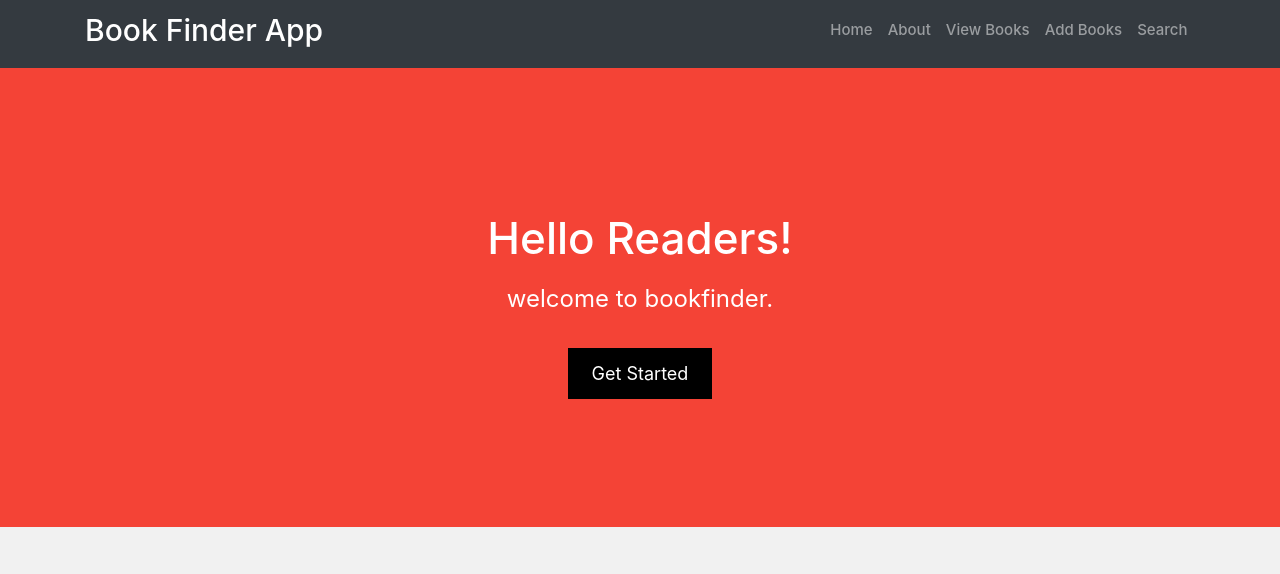
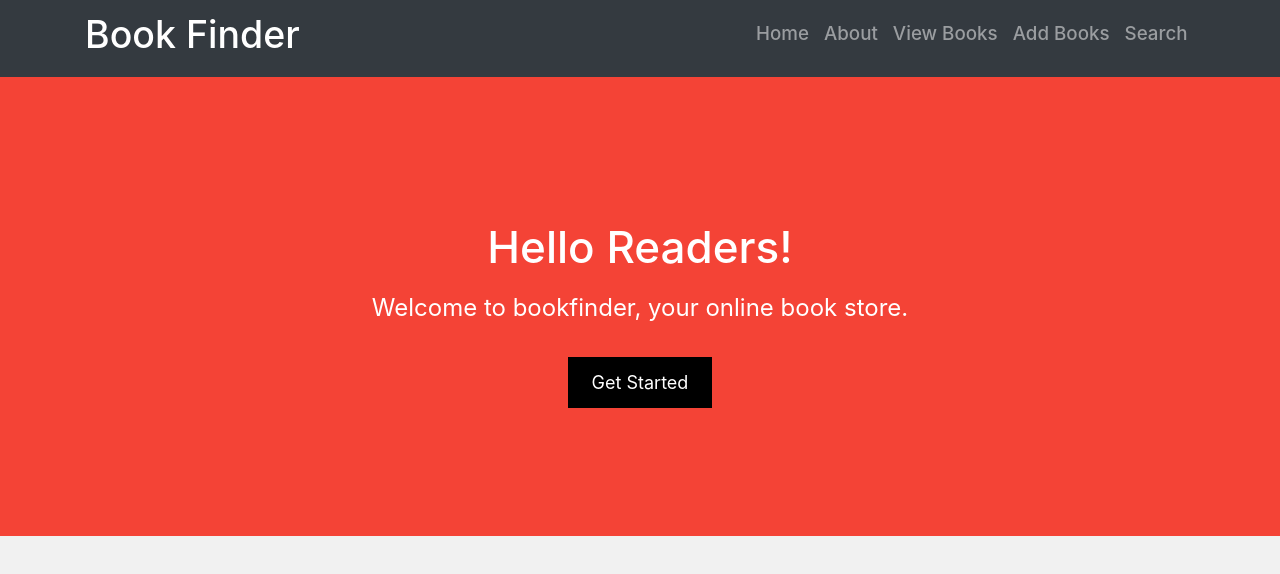
Before and after one commit to imshawan/bookFinder-dps, a React (Create React App) app in the folder frontend/: page / in a window 1280 px wide. Shown: the top 574 px of the page. Built offline with nearby package versions, Linux system fonts and the light colour scheme.

Commit message:
Changed some labels and style

```diff
--- a/frontend/src/App.css
+++ b/frontend/src/App.css
@@ -35,10 +35,11 @@ body{
   background: linear-gradient(to right, rgba(52, 58, 64, 0.8), #b1b1b1);
   margin: 0px auto;
   border: 2px solid #343a40;
+  transition: .3s;
 }
 
 .card-view:hover {
-  box-shadow: rgba(0, 0, 0, 0.2) 2px 15px 15px;
+  box-shadow: rgba(63, 46, 46, 0.2) 12px 15px 15px;
 }
 
 .main-content{
--- a/frontend/src/App.js
+++ b/frontend/src/App.js
@@ -29,24 +29,24 @@ class App extends Component {
       <Router>
         <Navbar dark color="dark" expand="md">
           <div className="container">
-            <NavbarBrand href="/"><h2>Book Finder App</h2></NavbarBrand>
+            <NavbarBrand href="/"><h1>Book Finder</h1></NavbarBrand>
             <NavbarToggler onClick={this.toggle} />
             <Collapse isOpen={this.state.isOpen} navbar>
               <Nav className="ml-auto" navbar>
                 <NavItem>
-                    <NavLink href="/"><h6>Home</h6></NavLink>
+                    <NavLink href="/"><h5>Home</h5></NavLink>
                 </NavItem>
                 <NavItem>
-                    <NavLink href="/about"><h6>About</h6></NavLink>
+                    <NavLink href="/about"><h5>About</h5></NavLink>
                 </NavItem>
                 <NavItem>
-                    <NavLink href="/books"><h6>View Books</h6></NavLink>
+                    <NavLink href="/books"><h5>View Books</h5></NavLink>
                 </NavItem>
                 <NavItem>
-                    <NavLink href="/addBooks"><h6>Add Books</h6></NavLink>
+                    <NavLink href="/addBooks"><h5>Add Books</h5></NavLink>
                 </NavItem>
                 <NavItem>
-                    <NavLink href="/search"><h6>Search</h6></NavLink>
+                    <NavLink href="/search"><h5>Search</h5></NavLink>
                 </NavItem>
               </Nav>
             </Collapse>
--- a/frontend/src/components/bookComponent.js
+++ b/frontend/src/components/bookComponent.js
@@ -20,7 +20,7 @@ const Books = () => {
     return(
         <div>
             <header className="w3-container w3-red w3-center" style={{padding:'40px 16px'}}>
-                <h2 className="w3-margin w3-jumbo">View all books.</h2>
+                <h2 className="w3-margin w3-jumbo">Viewing all books.</h2>
             </header>
             <div className="container mt-5">
                 <div className="row">
--- a/frontend/src/components/homeComponent.js
+++ b/frontend/src/components/homeComponent.js
@@ -6,7 +6,7 @@ const Homepage = () => {
         <div className="mt-20" style={{margin: '0px auto'}}>
             <header className="w3-container w3-red w3-center" style={{padding:'128px 16px'}}>
             <h1 className="w3-margin w3-jumbo">Hello Readers!</h1>
-            <p className="w3-xlarge">welcome to bookfinder.</p>
+            <p className="w3-xlarge">Welcome to bookfinder, your online book store.</p>
             <a href="/about">
                 <button className="w3-button w3-black w3-padding-large w3-large w3-margin-top">Get Started</button>
             </a>
```
